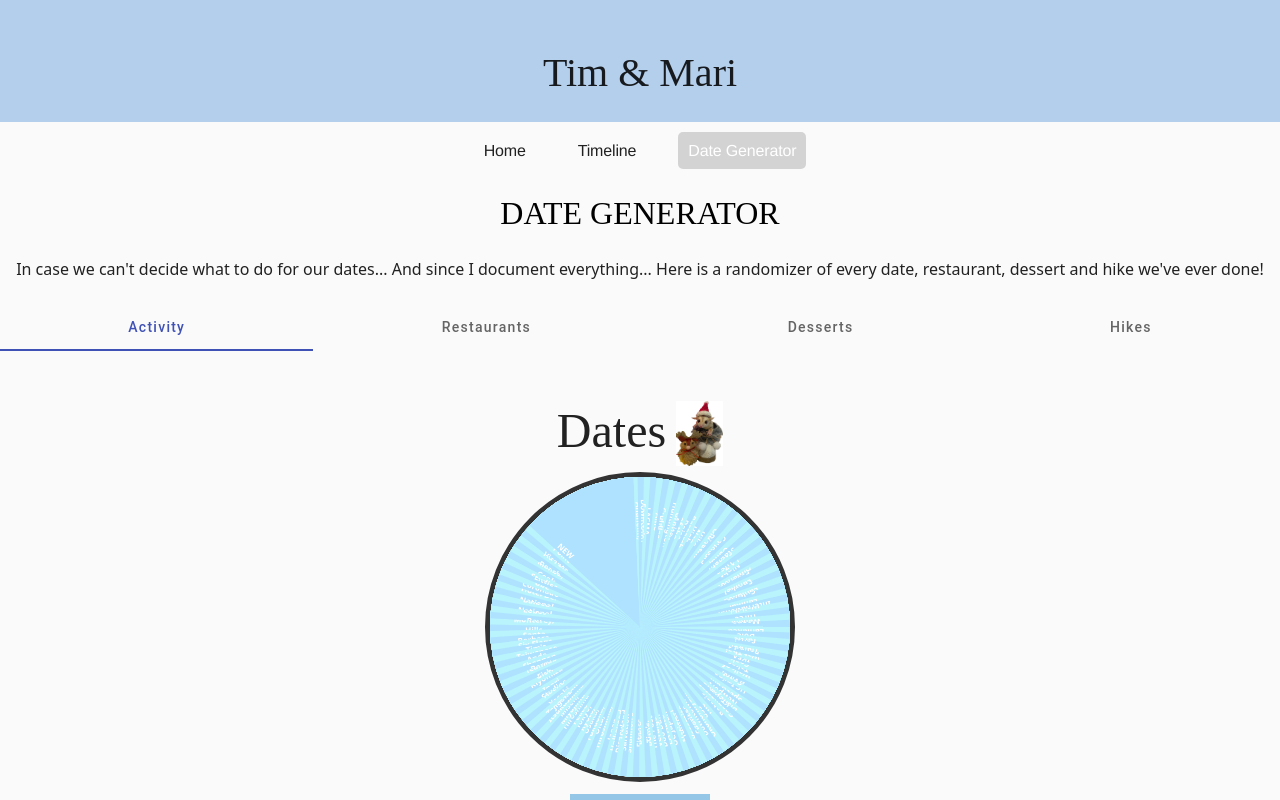
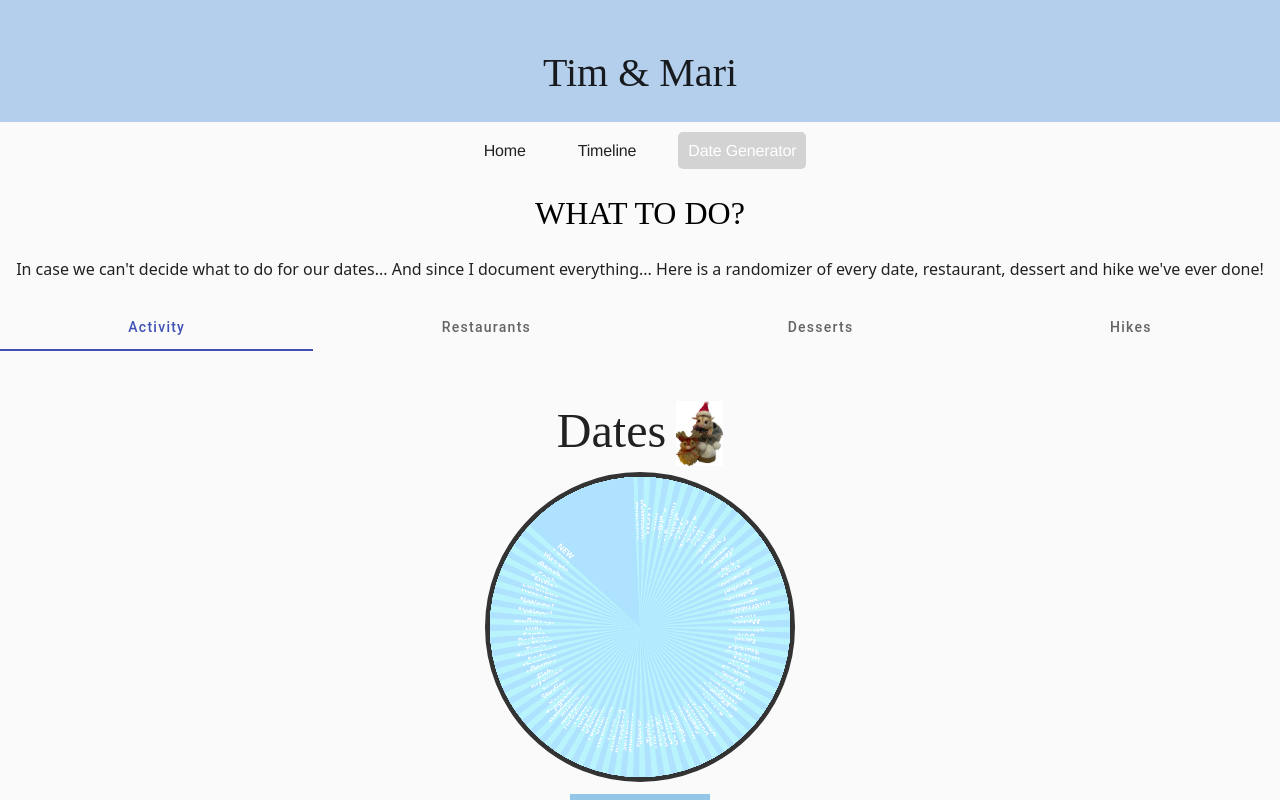
Before and after one commit to TimothyJan/TimMari, an Angular app: page /date-generator in a window 1280 px wide. Built offline with nearby package versions, Linux system fonts and the light colour scheme.

Commit message:
Updated date generator title

```diff
--- a/src/app/components/date-generator/date-generator.component.html
+++ b/src/app/components/date-generator/date-generator.component.html
@@ -1,6 +1,6 @@
 
 <div class="info-container">
-  <h4 class="date-title">Date Generator</h4>
+  <h4 class="date-title">What to do?</h4>
   <p>
     In case we can't decide what to do for our dates... And since I document everything...
     Here is a randomizer of every date, restaurant, dessert and hike we've ever done!
```
